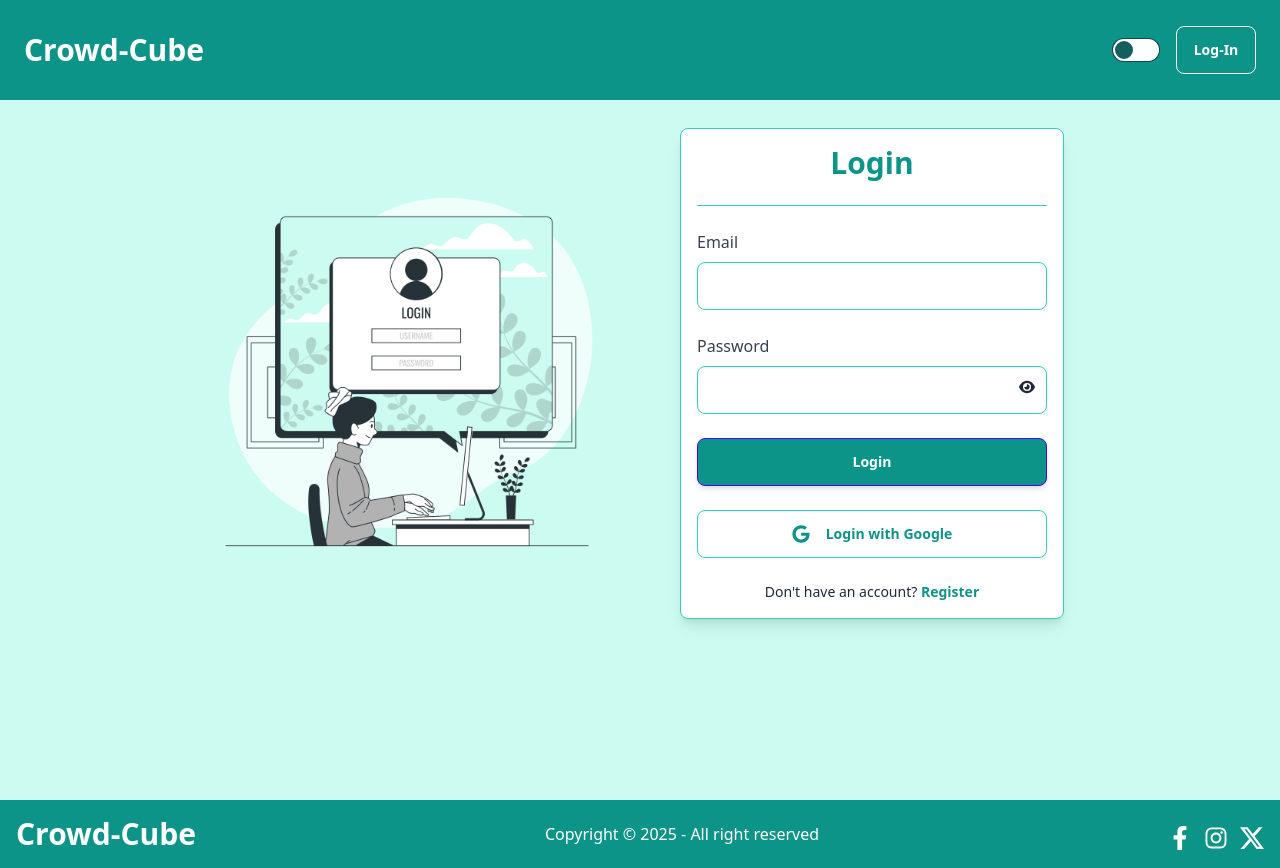
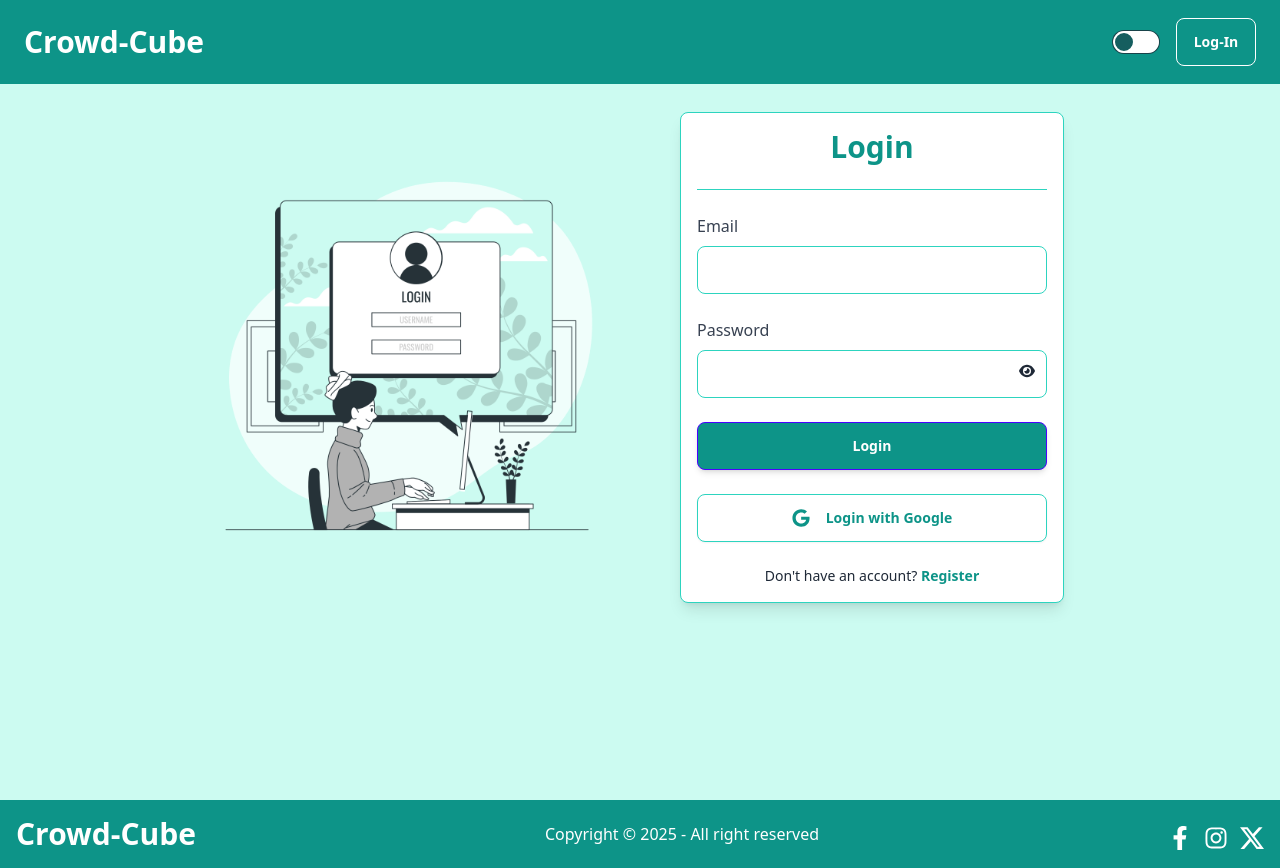
Before and after one commit to MehediBytes/crowd-cube-client, a React (Vite) app: page /auth/login in a window 1280 px wide. Built offline with nearby package versions, Linux system fonts and the light colour scheme; no server answers.

Commit message:
Improving some alignments

```diff
--- a/src/components/Navbar.jsx
+++ b/src/components/Navbar.jsx
@@ -36,7 +36,7 @@ const Navbar = () => {
   };
 
   return (
-    <div className="navbar fixed z-10 bg-teal-600 p-4 text-base-100">
+    <div className="navbar fixed z-10 bg-teal-600 px-4 text-base-100">
       <div className="navbar max-w-7xl mx-auto">
         <div className="navbar-start">
           <div className="dropdown">
--- a/src/layouts/AuthLayout.jsx
+++ b/src/layouts/AuthLayout.jsx
@@ -12,7 +12,7 @@ const AuthLayout = () => {
             </nav>
 
             {/* Outlet */}
-            <div className='max-w-6xl mx-auto pt-32 min-h-screen'>
+            <div className='max-w-6xl mx-auto pt-28 min-h-screen'>
                 <Outlet></Outlet>
             </div>
 
--- a/src/layouts/HomeLayout.jsx
+++ b/src/layouts/HomeLayout.jsx
@@ -12,7 +12,7 @@ const HomeLayout = () => {
             </nav>
 
             {/* outlet */}
-            <div className='max-w-6xl mx-auto pt-32 min-h-screen'>
+            <div className='max-w-6xl mx-auto pt-28 min-h-screen'>
                 <Outlet></Outlet>
             </div>
 
```
